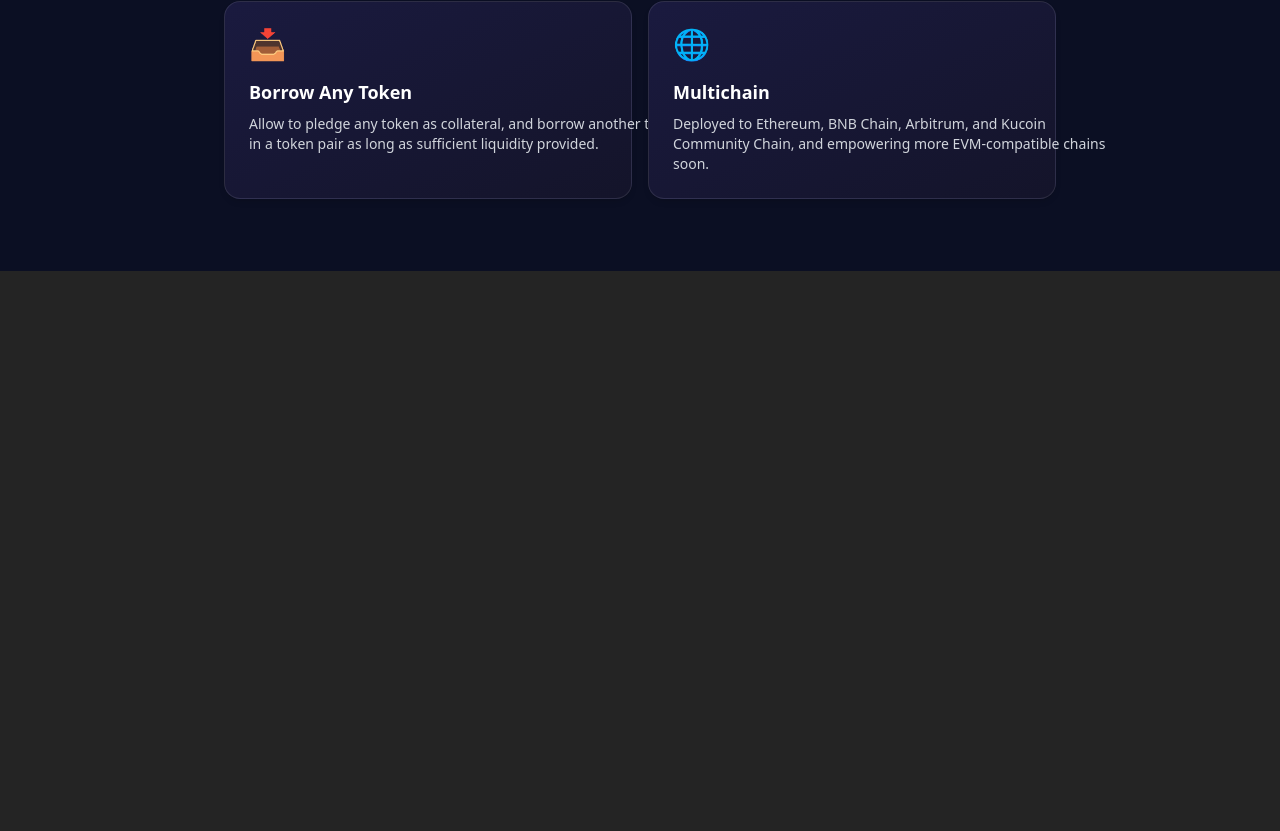
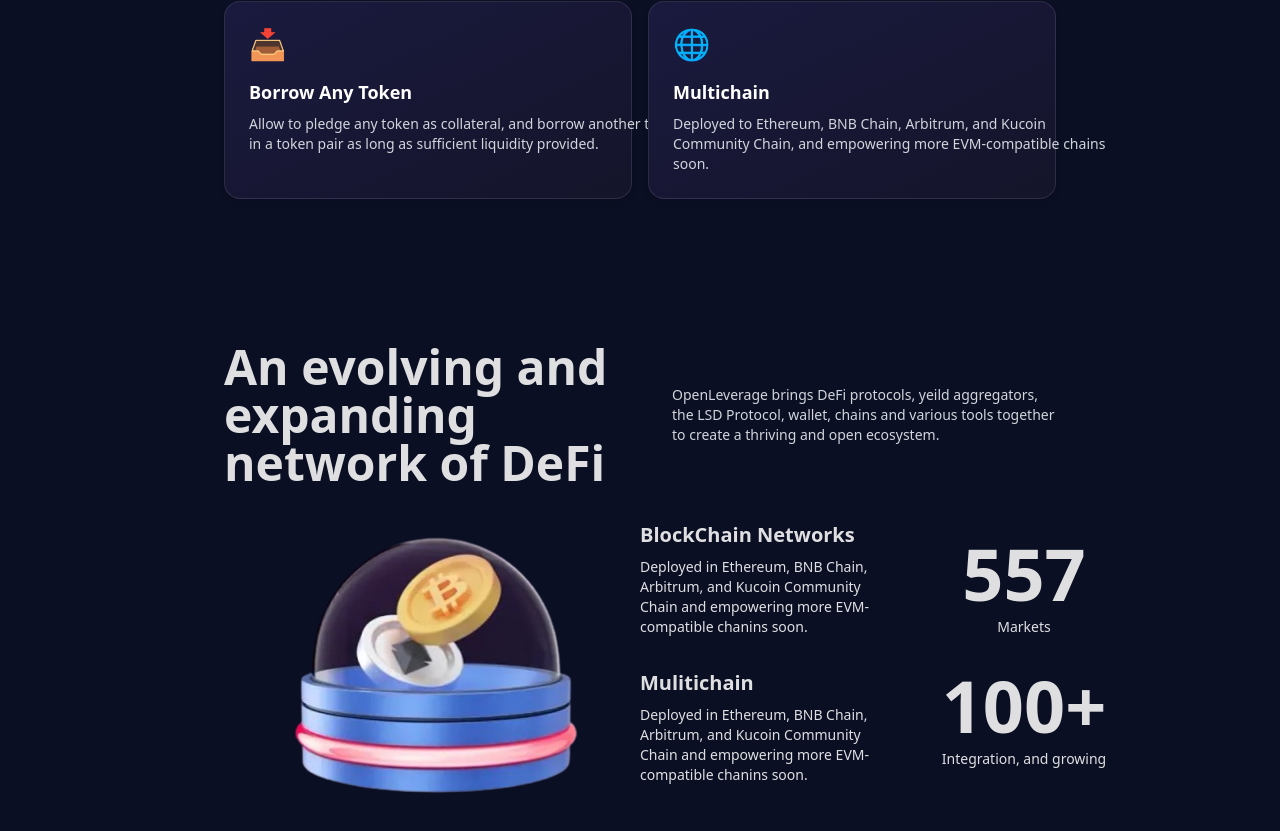
Before and after one commit to anandrajsingh/openleverage, a React (Vite) app: page / in a window 1280 px wide. Shown: the part 1860-2691 px from the top of the page. Before the commit the page ends 2131 px from the top, so only its background shows below. Built offline with nearby package versions, Linux system fonts and the light colour scheme.

Commit message:
third section

```diff
--- a/src/pages/Home.tsx
+++ b/src/pages/Home.tsx
@@ -85,6 +85,38 @@
                         ))}
                     </div>
                 </section>
+
+                <section className="flex flex-col w-[65vw] py-18">
+                    <div className="flex justify-between w-full">
+                        <div className="text-5xl w-md font-bold">An evolving and expanding network of DeFi</div>
+                        <div className="flex text-sm text-gray-300 items-center w-sm">OpenLeverage brings DeFi protocols, yeild aggregators, the LSD Protocol, wallet, chains and various tools together to create a thriving and open ecosystem.</div>
+                    </div>
+                    <div className="flex">
+                        <img src="/dome-with-coin.png" alt="" className="w-1/2"/>
+                        <div className="flex w-1/2 items-center justify-between">
+                            <div className="flex flex-col gap-8">
+                                <div className="flex flex-col w-3xs gap-2">
+                                    <div className="font-bold text-xl">BlockChain Networks</div>
+                                    <div className="text-sm">Deployed in Ethereum, BNB Chain, Arbitrum, and Kucoin Community Chain and empowering more EVM-compatible chanins soon.</div>
+                                </div>
+                                <div className="flex flex-col w-3xs gap-2">
+                                    <div className="font-bold text-xl">Mulitichain</div>
+                                    <div className="text-sm">Deployed in Ethereum, BNB Chain, Arbitrum, and Kucoin Community Chain and empowering more EVM-compatible chanins soon.</div>
+                                </div>
+                            </div>
+                            <div className="flex flex-col gap-8">
+                                <div className="flex flex-col w-3xs gap-2 text-center">
+                                    <div className="font-bold text-7xl">557</div>
+                                    <div className="text-sm">Markets</div>
+                                </div>
+                                <div className="flex flex-col w-3xs gap-2 text-center">
+                                    <div className="font-bold text-7xl">100+</div>
+                                    <div className="text-sm">Integration, and growing</div>
+                                </div>
+                            </div>
+                        </div>
+                    </div>
+                </section>
             </main>
         </div>
     )
```
Also changed, not shown: public/dome-with-coin.png (added).
